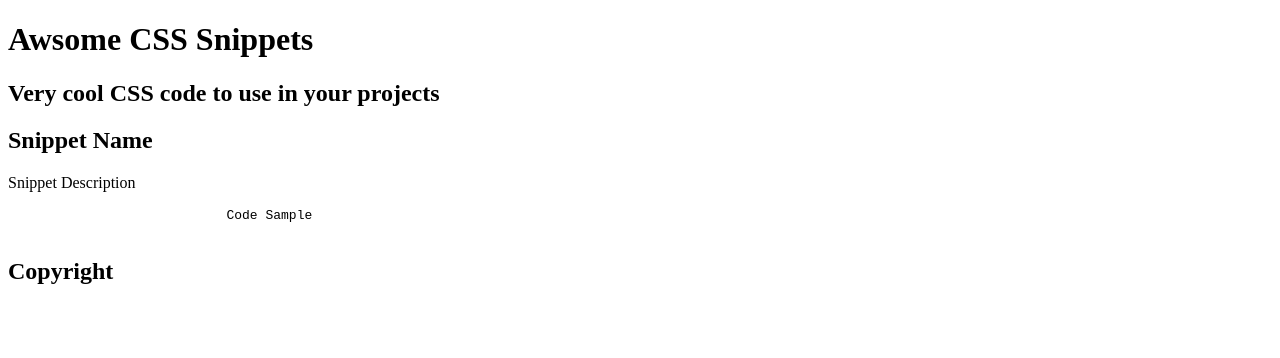
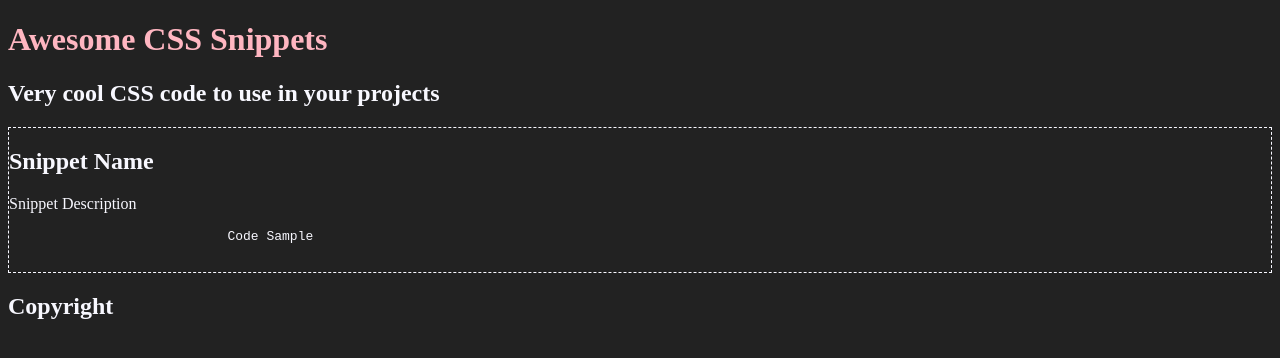
Before and after one commit to CommieDog/css-snippets-website, a plain HTML site: page index.html in a window 1280 px wide. Drawn offline with Linux system fonts and the light colour scheme.

Commit message:
Add basic CSS code to website

```diff
--- /dev/null
+++ b/assets/css/style.css
@@ -0,0 +1,15 @@
+body {
+    background-color: #222;
+}
+
+h1 {
+    color: lightpink;
+}
+
+h2, p, pre {
+    color: ghostwhite;
+}
+
+section {
+    border: 1px dashed ghostwhite;
+}
--- a/index.html
+++ b/index.html
@@ -2,11 +2,12 @@
 <html>
     <head>
         <meta charset="UTF-8"/>
+        <link rel="stylesheet" href="./assets/css/style.css"/>
         <title>Awesome CSS Snippets</title>
     </head>
     <body>
         <header>
-            <h1>Awsome CSS Snippets</h1>
+            <h1>Awesome CSS Snippets</h1>
             <h2>Very cool CSS code to use in your projects</h2>
         </header>
         <main>
```
